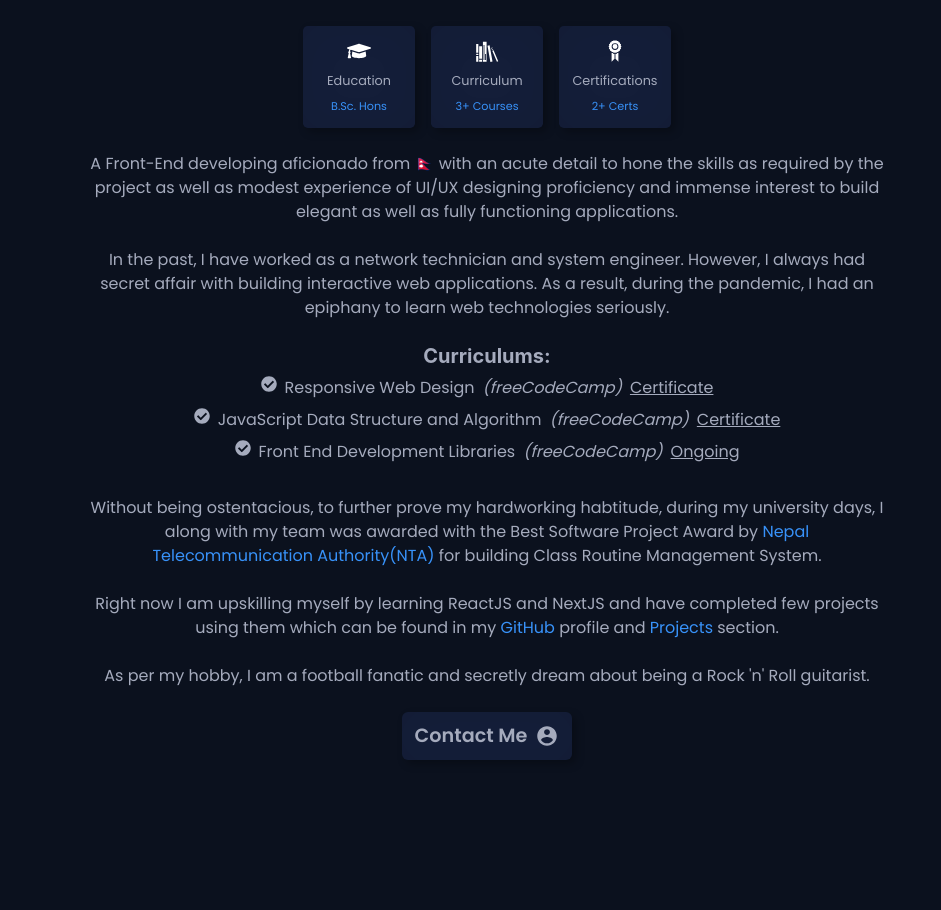
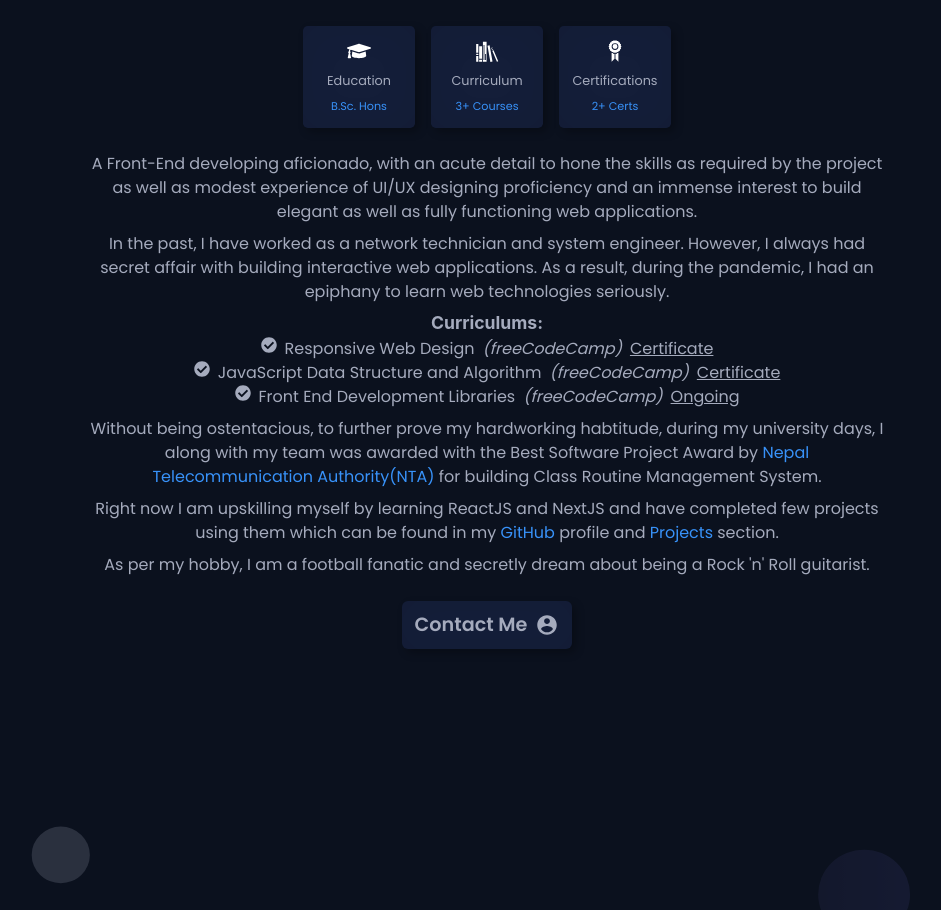
Before and after one commit to zeetaengrg/portfolio, a Next.js app: page / in a window 1280 px wide. Shown: the part 900-1810 px from the top of the page, without its empty margins (153-1094 px from the left). Built offline with nearby package versions, Linux system fonts and the light colour scheme.

Commit message:
feat: text wrapped in Text chakra ui component

```diff
--- a/components/elements/AboutMeText/AboutMeText.jsx
+++ b/components/elements/AboutMeText/AboutMeText.jsx
@@ -1,5 +1,13 @@
 import { motion } from "framer-motion";
-import { Link, Heading, List, ListItem, ListIcon, Box } from "@chakra-ui/react";
+import {
+  Link,
+  Heading,
+  ListItem,
+  ListIcon,
+  Box,
+  Text,
+  UnorderedList,
+} from "@chakra-ui/react";
 import { FaCheckCircle } from "react-icons/fa";
 import { curriculums } from "@data/about-data";
 import {
@@ -27,32 +35,29 @@ const AboutMeText = () => {
         stiffness: 110,
       }}
     >
-      A Front-End developing aficionado from{" "}
-      <Link
-        href="https://en.wikipedia.org/wiki/Nepal"
-        target="_blank"
-        rel="noreferrer noopener nofollow"
-        sx={linkStyle}
-      >
-        🇳🇵
-      </Link>{" "}
-      with an acute detail to hone the skills as required by the project as well
-      as modest experience of UI/UX designing proficiency and immense interest
-      to build elegant as well as fully functioning applications.
-      <br />
-      <br />
+      <Text>
+        A Front-End developing aficionado, with an acute detail to hone the
+        skills as required by the project as well as modest experience of UI/UX
+        designing proficiency and an immense interest to build elegant as well
+        as fully functioning web applications.
+      </Text>
+      <Text m="0.5rem 0rem">
         In the past, I have worked as a network technician and system engineer.
         However, I always had secret affair with building interactive web
-      applications. As a result, during the pandemic, I had an epiphany to learn
-      web technologies seriously.
-      <br />
-      <br />
-      <Heading as="h3" size="md">
+        applications. As a result, during the pandemic, I had an epiphany to
+        learn web technologies seriously.
+      </Text>
+      <Heading as="h3" size="md" fontSize="1.1rem">
         Curriculums:
       </Heading>
+      <UnorderedList m="0.25rem 0rem">
         {curriculums.map((curriculum) => (
-        <List key={curriculum.id} m="0.5rem 0rem">
-          <ListItem display="flex" alignItems="start" justifyContent="center">
+          <ListItem
+            key={curriculum.id}
+            display="flex"
+            alignItems="start"
+            justifyContent="center"
+          >
             <ListIcon as={FaCheckCircle} />
             <Link
               target="_blank"
@@ -69,7 +74,7 @@ const AboutMeText = () => {
               sx={linkStyle}
               href="https://www.freecodecamp.org/"
             >
-              <i>(freeCodeCamp)</i>
+              <i>({curriculum.platform})</i>
             </Link>
             <Link
               target="_blank"
@@ -78,50 +83,52 @@ const AboutMeText = () => {
               textDecoration="underline"
               href={curriculum.certificateUrl}
             >
-              {curriculum.title === "Front End Development Libraries"
+              {curriculum.title === "Front End Development Libraries" &&
+              "Back End Development and APIs"
                 ? `Ongoing`
-                : `Certificate` &&
-                  curriculum.title === "Back End Development and APIs"
-                ? "Ongoing"
                 : "Certificate"}
             </Link>
           </ListItem>
-        </List>
         ))}
-      <br />
+      </UnorderedList>
+      <Text m="0.5rem 0rem">
         Without being ostentacious, to further prove my hardworking habtitude,
-      during my university days, I along with my team was awarded with the Best
-      Software Project Award by{" "}
+        during my university days, I along with my team was awarded with the
+        Best Software Project Award by
         <Link
           href="https://nta.gov.np"
           sx={specialLinkStyle}
           rel="noreferrer noopener nofollow"
           target="_blank"
         >
+          {" "}
           Nepal Telecommunication Authority(NTA){" "}
         </Link>
         for building Class Routine Management System.
-      <br />
-      <br />
+      </Text>
+      <Text>
         Right now I am upskilling myself by learning ReactJS and NextJS and have
-      completed few projects using them which can be found in my{" "}
+        completed few projects using them which can be found in my
         <Link
           href="https://bit.ly/3LmRDue"
           sx={specialLinkStyle}
           rel="noopener noreferrer nofollow"
           target="_blank"
         >
-        GitHub
-      </Link>{" "}
-      profile and{" "}
+          {" "}
+          GitHub{" "}
+        </Link>
+        profile and
         <Link href="#projects" sx={specialLinkStyle}>
-        Projects
-      </Link>{" "}
+          {" "}
+          Projects{" "}
+        </Link>
         section.
-      <br />
-      <br />
-      As per my hobby, I am a football fanatic and secretly dream about being a
-      Rock &apos;n&apos; Roll guitarist.
+      </Text>
+      <Text m="0.5rem 0rem 0rem">
+        As per my hobby, I am a football fanatic and secretly dream about being
+        a Rock &apos;n&apos; Roll guitarist.
+      </Text>
     </MotionBox>
   );
 };
```
Lines whose indentation alone changed are shown as unchanged.
